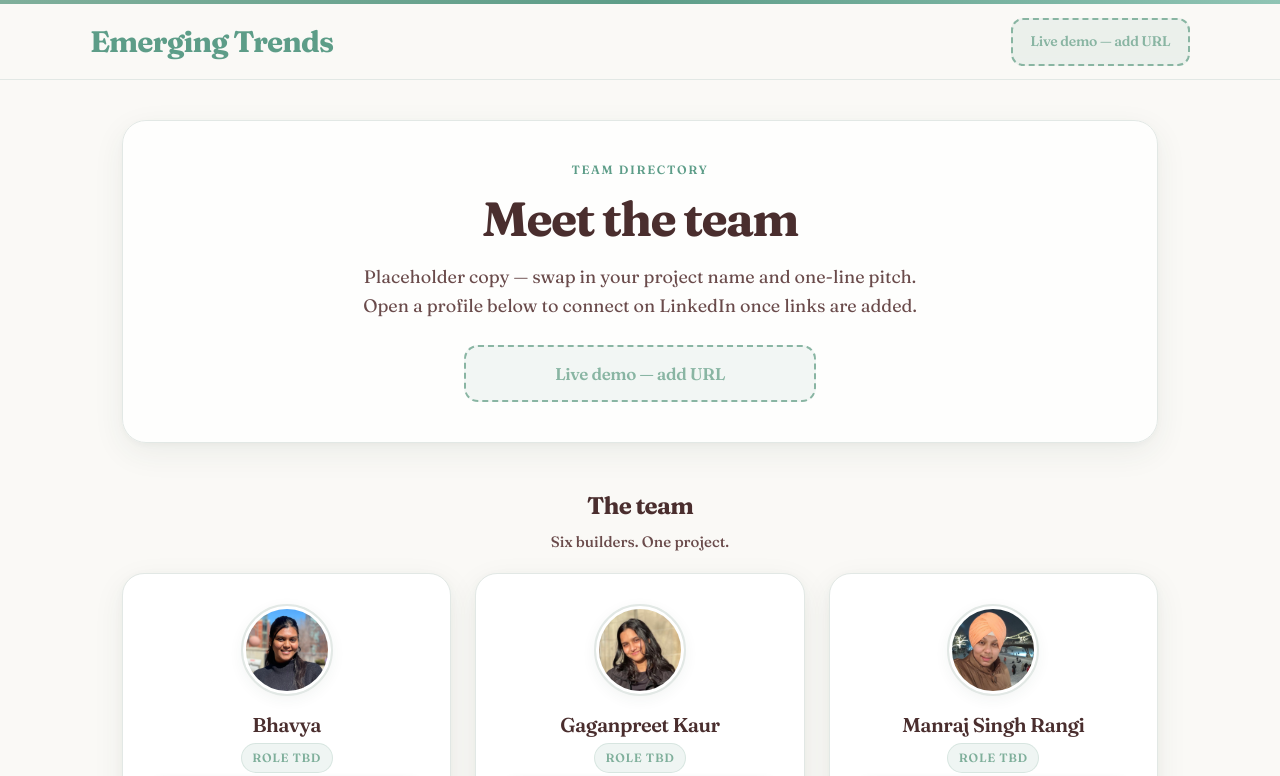
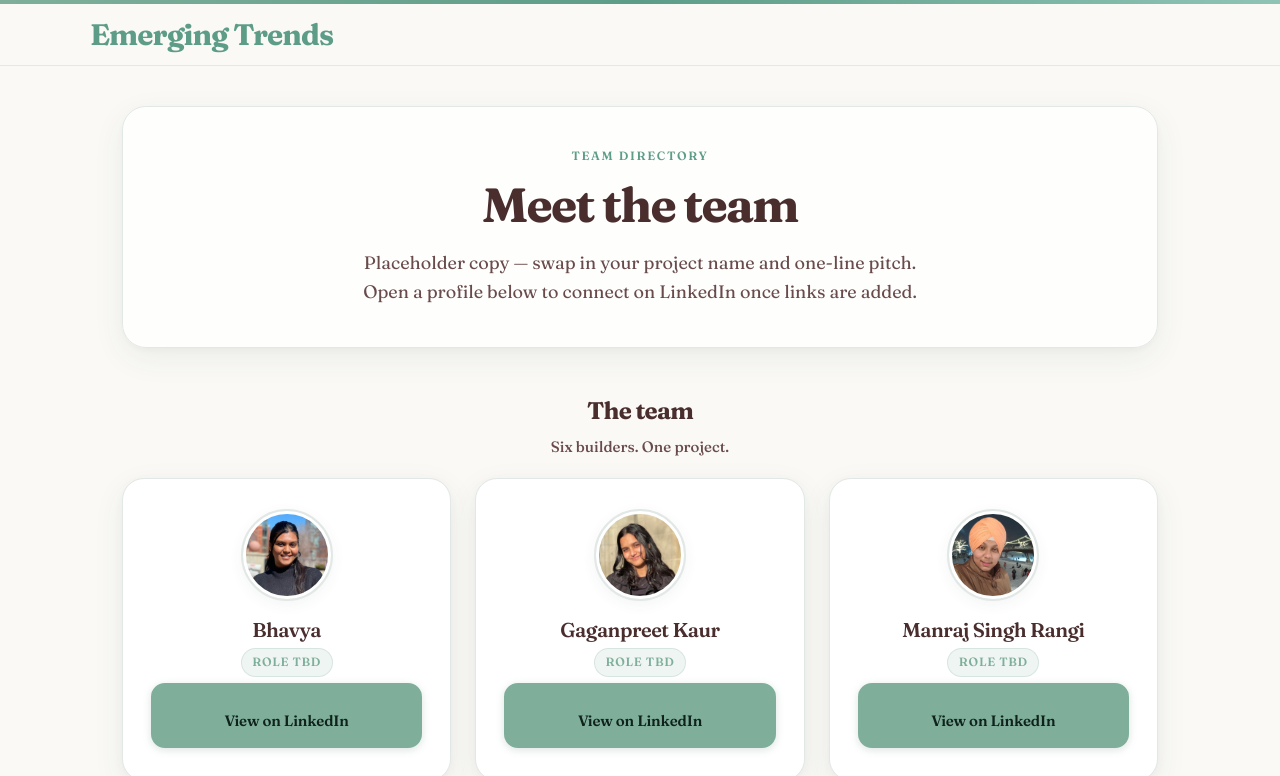
Before and after one commit to manrajsinghvirk5/et-page, a website: page index.html in a window 1280 px wide. Shown: the top 776 px of the page. Drawn offline with Linux system fonts and the light colour scheme.

Commit message:
Remove live demo buttons and footer subtitle.
Delete both Live demo placeholder button areas and remove the printed poster/QR footer line.

```diff
--- a/index.html
+++ b/index.html
@@ -30,9 +30,6 @@
           <div class="brand-lockup">
             <p class="brand-text">Emerging Trends</p>
           </div>
-          <div class="header-actions">
-            <span class="header-demo header-demo--tbd">Live demo — add URL</span>
-          </div>
         </div>
       </div>
     </header>
@@ -44,9 +41,6 @@
         <p class="lede">
           Placeholder copy — swap in your project name and one-line pitch. Open a
           profile below to connect on LinkedIn once links are added.
-        </p>
-        <p class="hero-actions">
-          <span class="hero-demo hero-demo--tbd">Live demo — add URL</span>
         </p>
       </section>
 
@@ -185,7 +179,6 @@
 
       <footer class="foot">
         <p class="foot-line">Emerging Trends</p>
-        <p class="foot-muted">Printed poster · QR landing page</p>
       </footer>
     </div>
   </body>
```
